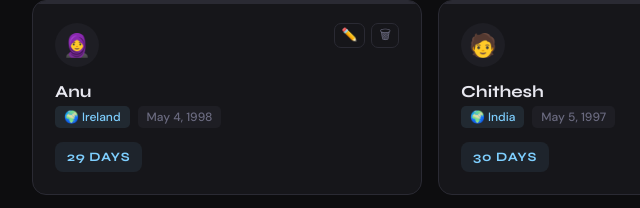
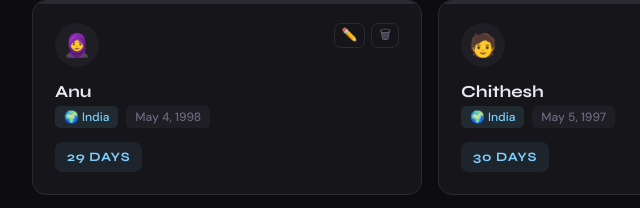
Before and after one commit to harilakshman-333/Gang_birthday_tracker, a plain HTML site: page index.html in a window 1280 px wide. Shown: the part 282-490 px from the top of the page, 210-850 px from the left. Drawn offline with Linux system fonts and the light colour scheme.

Commit message:
Update index.html

```diff
--- a/index.html
+++ b/index.html
@@ -335,7 +335,7 @@ const EMOJIS = ['🧑','👩','👨','🧔','👩‍🦱','🧑‍🦰','👩‍
 const STORAGE_KEY = 'birthday_friends_v2';
 
 const DEFAULT_FRIENDS = [
-  { id: 'd1',  name: 'Anu',      bday: { month: 5,  day: 4,  year: 1998 }, country: 'Ireland', avatar: '🧕' },
+  { id: 'd1',  name: 'Anu',      bday: { month: 5,  day: 4,  year: 1998 }, country: 'India', avatar: '🧕' },
   { id: 'd2',  name: 'Chithesh', bday: { month: 5,  day: 5,  year: 1997 }, country: 'India',   avatar: '🧑' },
   { id: 'd3',  name: 'Rithika',  bday: { month: 6,  day: 6,  year: 2000 }, country: 'India',   avatar: '👩' },
   { id: 'd4',  name: 'Sanjana',  bday: { month: 6,  day: 16, year: 2000 }, country: 'India',   avatar: '🧕' },
```
